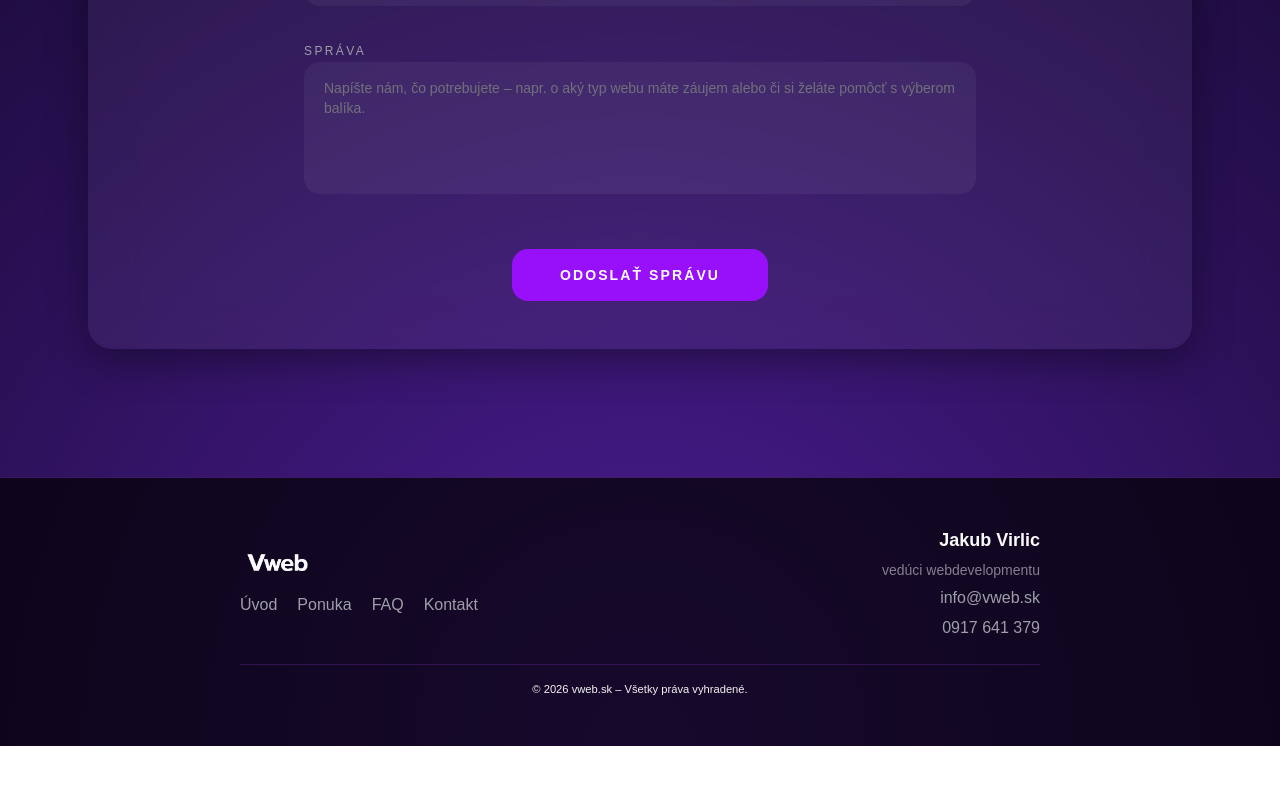
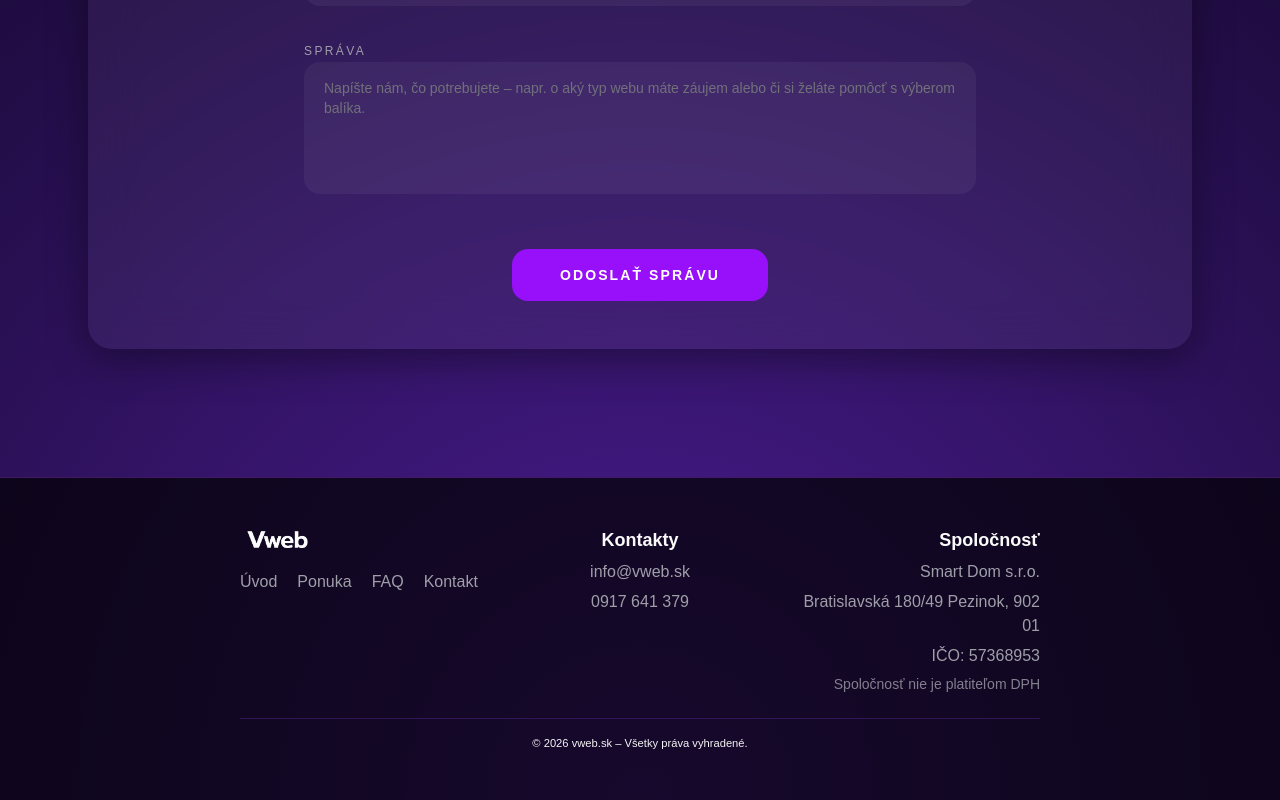
Before and after one commit to jakub-098/vweb, a Next.js app in the folder vweb/: page / in a window 1280 px wide. Shown: the part 3975-4775 px from the top of the page. Before the commit the page ends 4721 px from the top, so only its background shows below. Built offline with nearby package versions, Linux system fonts and the light colour scheme; no server answers; the database is empty.

Commit message:
sro homepage

```diff
--- a/vweb/app/page.tsx
+++ b/vweb/app/page.tsx
@@ -4,8 +4,6 @@ import Image from "next/image";
 import { useEffect } from "react";
 import Header from "./components/header";
 import HowItWorks from "./components/how-it-works";
-import Eshops from "./components/eshops";
-import CustomWeb from "./components/custom-web";
 import Contact from "./components/contact";
 import Navbar from "./components/navbar";
 import Baliky from "./components/baliky";
@@ -56,17 +54,13 @@ export default function Home() {
       <Contact />
 
       <footer className="w-full border-t border-purple-500/30 bg-black/70 px-4 py-10 text-sm text-zinc-400 sm:px-10 sm:py-12 sm:text-base">
-        <div className="mx-auto flex w-full max-w-6xl flex-col items-center justify-between gap-6 sm:w-4/5 sm:flex-row lg:w-2/3">
-          <div className="text-center sm:text-left">
+        <div className="mx-auto w-full max-w-6xl sm:w-4/5 lg:w-2/3">
+          <div className="grid gap-10 text-center sm:grid-cols-3 sm:items-start sm:text-left">
+            <div>
               <div className="flex justify-center sm:justify-start">
-              <Image
-                src="/Logo_White.png"
-				alt="Váš Web logo"
-					width={75}
-					height={16}
-              />
+                <Image src="/Logo_White.png" alt="Váš Web logo" width={75} height={16} />
               </div>
-        <nav className="mt-4 flex justify-center gap-5 text-sm text-zinc-400 sm:justify-start sm:text-base">
+              <nav className="mt-4 flex flex-wrap justify-center gap-x-5 gap-y-2 text-sm text-zinc-400 sm:justify-start sm:text-base">
                 {[
                   { href: "#top", label: "Úvod" },
                   { href: "#ponuka", label: "Ponuka" },
@@ -87,21 +81,37 @@ export default function Home() {
                   </button>
                 ))}
               </nav>
+            </div>
 
-          </div>
-          <div className="flex flex-col items-center gap-1.5 text-center text-sm text-zinc-400 sm:items-end sm:text-right sm:text-base">
-            <p className="text-base font-semibold text-zinc-50 sm:text-lg">
-              Jakub Virlic
-            </p>
-            <p className="text-xs text-zinc-400/80 sm:text-sm">
-              vedúci webdevelopmentu
-            </p>
-            <a href="mailto:info@vvweb.sk" className="text-sm transition hover:text-zinc-100 sm:text-base">
+            {/* Middle column: contact */}
+            <div className="flex flex-col items-center gap-1.5 text-center text-sm text-zinc-400 sm:text-base">
+              <p className="text-base font-semibold text-zinc-50 sm:text-lg">Kontakty</p>
+
+              <a
+                href="mailto:info@vweb.sk"
+                className="text-sm transition hover:text-zinc-100 sm:text-base"
+              >
                 info@vweb.sk
               </a>
-            <a href="tel:+421917641379" className="text-sm transition hover:text-zinc-100 sm:text-base">
+              <a
+                href="tel:+421917641379"
+                className="text-sm transition hover:text-zinc-100 sm:text-base"
+              >
                 0917 641 379
               </a>
+            </div>
+
+            {/* Right column: company details (placeholders) */}
+            <div className="flex flex-col items-center gap-1.5 text-center text-sm text-zinc-400 sm:items-end sm:text-right sm:text-base">
+              <p className="text-base font-semibold text-zinc-50 sm:text-lg">Spoločnosť</p>
+
+              <p className="text-sm sm:text-base">Smart Dom s.r.o.</p>
+              <p className="text-sm sm:text-base">Bratislavská 180/49
+Pezinok, 902 01</p>
+              <p className="text-sm sm:text-base">IČO: 57368953</p>
+              {/* <p className="text-sm sm:text-base">DIČ: [DOPLŇ]</p> */}
+              <p className="text-xs text-zinc-400/80 sm:text-sm">Spoločnosť nie je platiteľom DPH</p>
+            </div>
           </div>
         </div>
 
```
Lines whose indentation alone changed are shown as unchanged.
